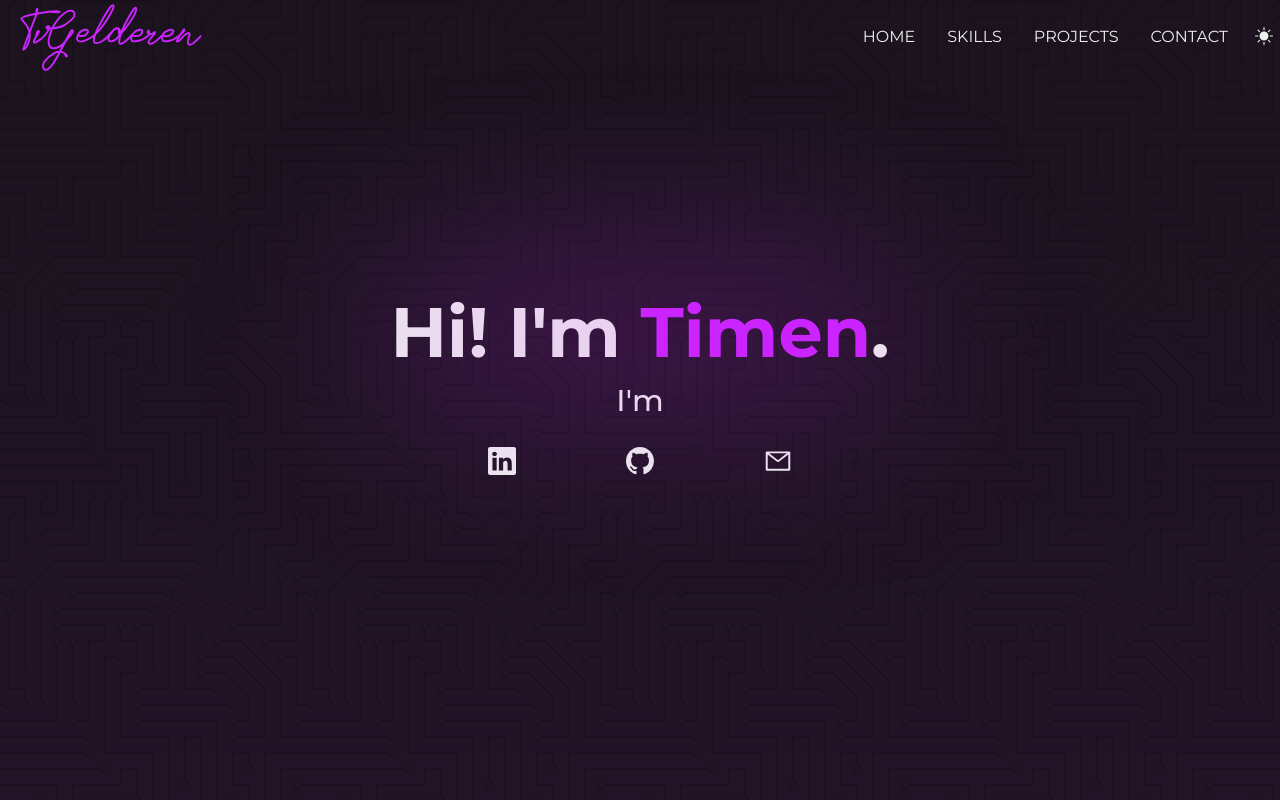
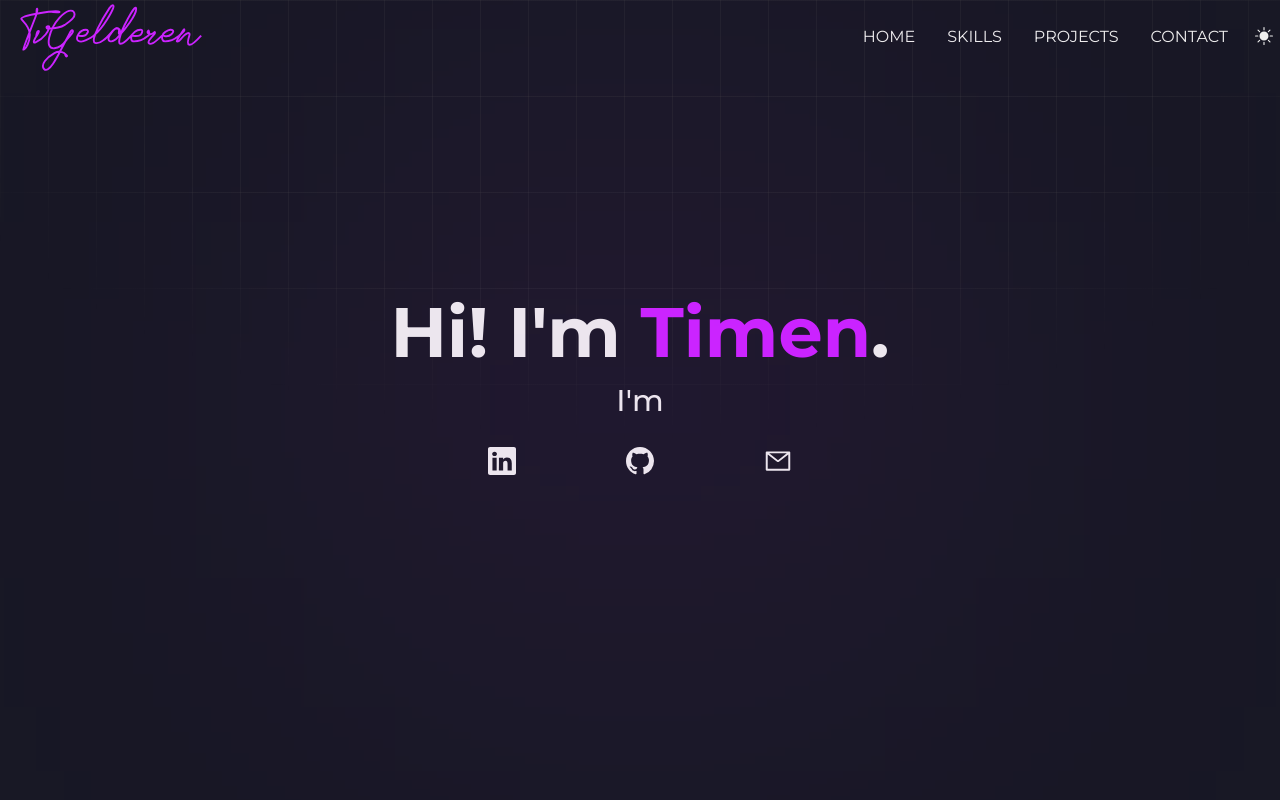
Before and after one commit to tvgelderen/portfolio, a Next.js app: page / in a window 1280 px wide. Shown: the top 800 px of the page. Built offline with nearby package versions, Linux system fonts and the light colour scheme.

Commit message:
cleaned up ui

```diff
--- a/components/ProjectCard.tsx
+++ b/components/ProjectCard.tsx
@@ -45,7 +45,7 @@ const ProjectCard = ({ project, index }: Props) => {
     const isEven = index % 2 === 0;
 
     return (
-        <div className={`${isEven ? "card-even" : "card-uneven"}`}>
+        <div className={`${isEven ? "card-even" : "card-uneven"} shadow-xl lg:shadow-none`}>
             {/* Card for screens md and smaller */}
             <motion.img
                 src={project.images[0]}
@@ -60,16 +60,9 @@ const ProjectCard = ({ project, index }: Props) => {
                 variants={imgVariants}
                 loading="lazy"
             />
-            <motion.div
-                className={`lg:hidden ${isEven ? "sm-card-description-even" : "sm-card-description-uneven"}`}
-                custom={{ width, isEven }}
-                initial="hidden"
-                whileInView="visible"
-                viewport={{ once: true }}
-                variants={descriptionVariants}
-            >
+            <div className={`${isEven ? "sm-card-description-even" : "sm-card-description-uneven"}`}>
                 <ProjectCardContent project={project} projectContent={projectContent} />
-            </motion.div>
+            </div>
 
             {/* Card for larger screens */}
             <motion.img
--- a/components/sections/Hero.tsx
+++ b/components/sections/Hero.tsx
@@ -8,6 +8,7 @@ const Hero = () => {
         <div className="flex items-center justify-center h-dvh">
             <div className="relative text-[#202020] z-[2]">
                 <div className="w-full max-w-[440px] md:max-w-[1200px] m-auto flex flex-col items-center justify-center text-center overflow-visible">
+                    <div className="absolute inset-0 bg-light-theme/50 dark:bg-light-theme/20 blur-[200px]"></div>
                     <motion.h3
                         initial={{
                             y: -250,
@@ -22,9 +23,8 @@ const Hero = () => {
                         transition={{
                             duration: 1.6,
                         }}
-                        className="text-4xl sm:text-5xl md:text-6xl lg:text-[70px] w-fit relative"
+                        className="text-4xl sm:text-5xl md:text-6xl lg:text-[70px]"
                     >
-                        <span className="absolute inset-0 dark:bg-light-theme/50 dark:blur-[100px]"></span>
                         Hi! I'm <span className="text-light-theme dark:text-dark-theme">Timen</span>.
                     </motion.h3>
                     <div className="mt-4 font-[500] text-lg sm:text-xl md:text-2xl lg:text-3xl">
--- a/components/sections/Skills.tsx
+++ b/components/sections/Skills.tsx
@@ -23,7 +23,7 @@ const Skills = () => {
 
         return (
             <motion.div
-                className="grid grid-cols-2 xs:grid-cols-3 md:grid-cols-4 max-w-[300px] xs:max-w-[450px] md:max-w-[600px]"
+                className="grid grid-cols-2 xs:grid-cols-3 md:grid-cols-4 max-w-[300px] xs:max-w-[450px] md:max-w-[600px] gap-2 mb-2 sm:gap-4 sm:mb-4"
                 initial="hidden"
                 whileInView="visible"
                 viewport={{ once: true }}
@@ -32,19 +32,17 @@ const Skills = () => {
                 {SkillData.slice(i, i + step).map((skill) => (
                     <div
                         key={skill.name}
-                        className="hover:scale-110 duration-300 justify-center shadow-lg m-1 xs:m-2 text-xs sm:text-sm md:text-base aspect-square"
+                        className="hover:scale-110 duration-300 flex flex-col items-center justify-center rounded shadow-lg pb-2 text-xs sm:text-sm md:text-base aspect-square bg-light-primary dark:bg-dark-primary"
                     >
-                        <div className="flex justify-center items-center w-full h-full rounded-t bg-light-primary/25 dark:bg-light-primary/5 backdrop-blur-md">
+                        <div className="flex justify-center items-center w-full h-full">
                             <img
                                 src={skill.image}
                                 className="h-[60%] w-[60%] object-contain"
                             />
                         </div>
-                        <div className="flex justify-center items-center p-2 rounded-b bg-light-primary/60 dark:bg-light-primary/15 backdrop-blur-md">
-                            <span style={{ fontWeight: 500 }}>
-                                {skill.name}
-                            </span>
-                        </div>
+                        <span style={{ fontWeight: 500 }}>
+                            {skill.name}
+                        </span>
                     </div>
                 ))}
             </motion.div>
--- a/pages/_document.tsx
+++ b/pages/_document.tsx
@@ -11,7 +11,9 @@ export default function Document() {
                     rel="stylesheet"
                 />
             </Head>
-            <body className="relative scrollbar overflow-x-hidden min-h-screen bg-gradient-to-b from-[#cb24ff]/5 via-[#cb24ff]/20 dark:via-[#cb24ff]/15 to-[#cb24ff]/5 before:pointer-events-none before:absolute before:inset-0 before:block before:bg-center before:bg-[url('/img/bg.svg')] before:opacity-5 dark:before:opacity-15">
+            <body className="relative scrollbar overflow-x-hidden h-dvh">
+                <div className="fixed inset-0 bg-light-primary dark:bg-dark-background"></div>
+                <div className="fixed inset-0 bg-[linear-gradient(to_right,#4f4f4f2e_1px,transparent_1px),linear-gradient(to_bottom,#4f4f4f2e_1px,transparent_1px)] bg-[size:24px_48px] sm:bg-[size:32px_64px] lg:bg-[size:48px_96px] [mask-image:radial-gradient(ellipse_60%_55%_at_50%_0%,#181825_70%,transparent_100%)]"></div>
                 <Main />
                 <NextScript />
             </body>
--- a/styles/globals.css
+++ b/styles/globals.css
@@ -46,7 +46,7 @@
 
 @layer components {
     .section {
-        @apply relative w-full min-h-dvh md:min-h-fit md:pb-32;
+        @apply relative w-full pb-32;
     }
 
     .content-style {
@@ -68,7 +68,7 @@
     }
 
     .button {
-        @apply relative flex justify-center items-center rounded shadow-lg px-3 py-1;
+        @apply relative flex justify-center items-center rounded shadow-md px-3 py-1;
     }
 
     .button-secondary {
@@ -173,8 +173,12 @@
         @apply card-img right-0;
     }
 
+    .card-description-bg {
+        @apply bg-light-primary dark:bg-dark-primary;
+    }
+
     .sm-card-description {
-        @apply w-full rounded shadow-2xl mt-[-120px] pt-[98px] pb-2 px-2 bg-light-primary/50 dark:bg-light-primary/5 backdrop-blur-md;
+        @apply lg:hidden w-full rounded mt-[-120px] pt-[98px] pb-2 px-2 card-description-bg;
     }
 
     .sm-card-description-even {
@@ -188,7 +192,7 @@
     }
 
     .card-description {
-        @apply absolute w-[50%] xl:w-[45%] rounded shadow-2xl bg-light-primary/50 dark:bg-light-primary/5 backdrop-blur-md;
+        @apply absolute w-[50%] xl:w-[45%] rounded card-description-bg shadow-2xl;
     }
 
     .card-description-even {
--- a/tailwind.config.js
+++ b/tailwind.config.js
@@ -7,7 +7,7 @@ module.exports = {
   ],
   theme: {
     screens: {
-      xs: "365px",
+      xs: "350px",
       sm: "640px",
       md: "768px",
       lg: "1024px",
```
